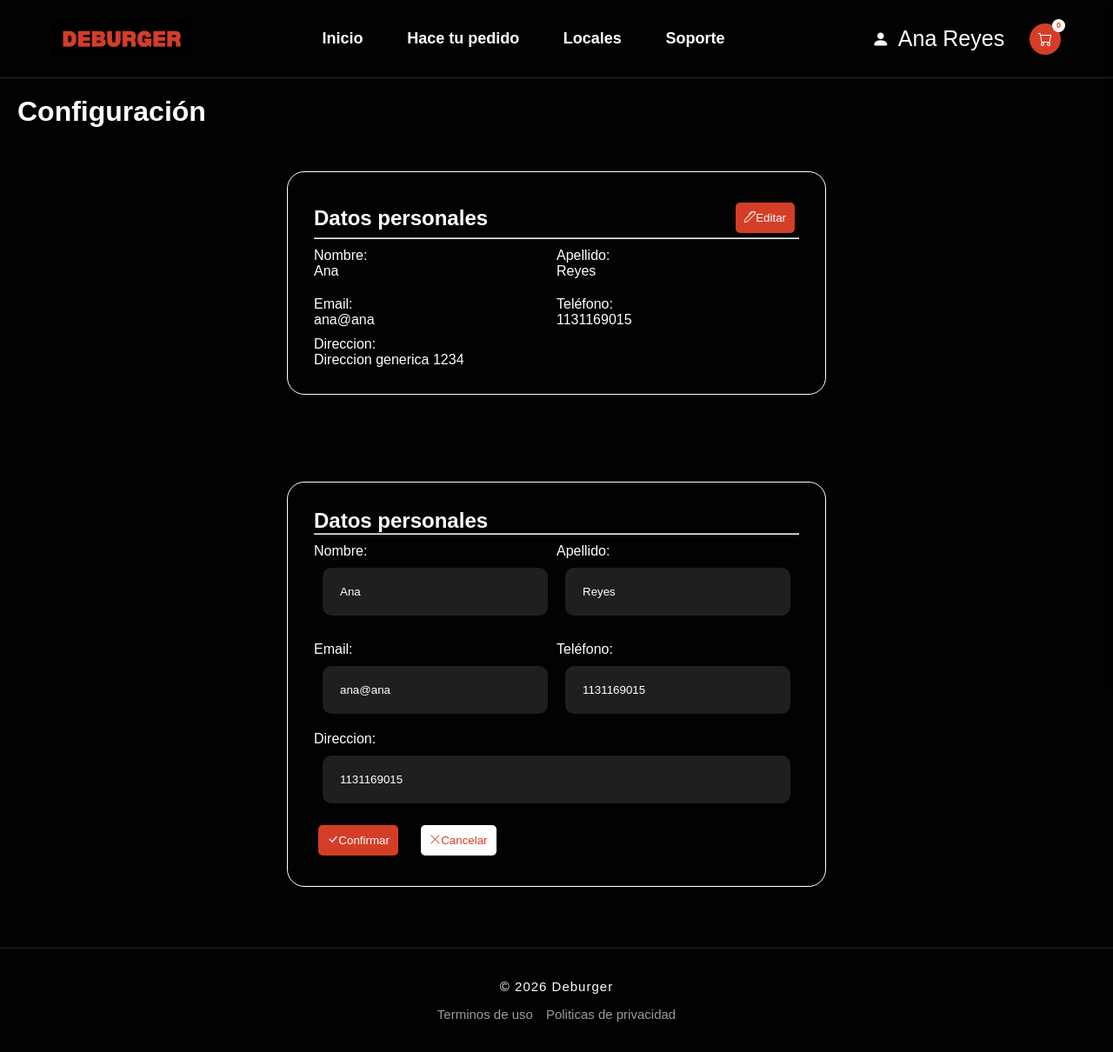
After one commit to TamaraBritezClaudino/Deburger, a PHP site: page /config.php in a window 1280 px wide. The commit adds this page. Shown: the whole page at 87% size. Run offline with PHP 8.4, Linux system fonts and the light colour scheme; a user stored in the database is signed in.

Commit message:
subo cambios

```diff
--- a/configuration.php
+++ b/config.php
@@ -1,5 +1,5 @@
 <?php
 require_once "includes/config.php";
 
-  $section="views/configuration";
+  $section="views/config";
   require_once "views/layout.php";?>
--- a/css/styles.css
+++ b/css/styles.css
@@ -64,6 +64,7 @@ header {
     font-weight: bold;
     cursor: pointer;
     transition: .3s;
+    margin-right: 10px;
 }
 
 .btnHeader:hover {
@@ -611,3 +612,82 @@ input {
     padding: 2px 6px;
     border-radius: 3px;
 }
+
+/*-----------PÁGINA CONFIGURACIÓN------------*/
+#mainConfig, #mainOrders{
+    padding: 20px;
+}
+
+#mainConfig>div, #mainOrders>div{
+    width: 50%;
+    margin: 50px auto;
+    display: flex;
+    flex-direction: column;
+    border-radius: 20px;
+    padding: 30px;
+    border: 1px solid white;
+}
+
+.datos{
+    display: flex;
+    flex-direction: row;
+    justify-content: space-between;
+    align-items: center;
+}
+
+.cambiarDatos input{
+    margin: 10px;
+}
+
+.cambiarDatos .botones{
+    display: flex;
+    flex-direction: row;
+    gap: 1em;
+    margin: 10px 0 0 0;
+}
+
+.datos button, .confirmarbtn{
+    background-color: var(--rojo);
+    display: flex;
+    flex-direction: row;
+    padding: 10px;
+    margin: 5px;
+    border: none;
+    border-radius: 5px;
+}
+
+.cancelarbtn{
+    background-color: white;
+    display: flex;
+    flex-direction: row;
+    padding: 10px;
+    margin: 5px;
+    border: none;
+    border-radius: 5px;
+}
+
+.cancelarbtn p, .cancelarbtn i{
+    color: var(--rojo);
+}
+
+.datosSec{
+    display: flex;
+    flex-direction: row;
+    margin: 10px 0;
+}
+
+.datosSec>div{
+    display: flex;
+    flex-direction: column;
+    width: 50%;
+}
+
+/*-----------PÁGINA PEDIDOS------------*/
+#mainOrders>div{
+    display: flex;
+    flex-direction: column;
+    align-items: center;
+    justify-content: center;
+    gap: 1em;
+    padding: 20px;
+}
--- /dev/null
+++ b/orders.php
@@ -0,0 +1,5 @@
+<?php
+require_once "includes/config.php";
+
+  $section="views/orders";
+  require_once "views/layout.php";?>
--- /dev/null
+++ b/views/config_view.php
@@ -0,0 +1,99 @@
+<head>
+    <meta charset="UTF-8">
+    <meta name="viewport" content="width=device-width, initial-scale=1.0">
+    <title>Configuración</title>
+</head>
+
+<main id="mainConfig">
+    <h1>Configuración</h1>
+
+    <div class="mostrarDatos">
+        <div class="datos">
+            <h2>Datos personales</h2>
+            <button>
+                <i class="bi bi-pen"></i>
+                <p>Editar</p>
+            </button>
+        </div>
+        <hr>
+
+        <div class="datosSec">
+            <div>
+                <p>Nombre:</p>
+                <p>
+                    <?php echo $_SESSION['usuario']['nombre'] ?>
+                </p>
+            </div>
+            <div>
+                <p>Apellido:</p>
+                <p>
+                    <?php echo $_SESSION['usuario']['apellido'] ?>
+                </p>
+            </div>
+        </div>
+
+        <div class="datosSec">
+            <div>
+                <p>Email:</p>
+                <p>
+                    <?php echo $_SESSION['usuario']['email'] ?>
+                </p>
+            </div>
+            <div>
+                <p>Teléfono:</p>
+                <p>
+                    <?php echo $_SESSION['usuario']['telefono'] ?>
+                </p>
+            </div>
+        </div>
+
+        <p>Direccion:</p>
+        <p>Direccion generica 1234</p>
+    </div>
+
+    <div class="cambiarDatos">
+        <div class="datos">
+            <h2>Datos personales</h2>
+        </div>
+        <hr>
+
+        <div class="datosSec">
+            <div>
+                <label for="name">Nombre:</label>
+                <input type="text" name="name" id="name"  placeholder="Ingresa tu nombre" value="<?php echo $_SESSION['usuario']['nombre'] ?>">
+            </div>
+
+            <div>
+                <label for="lastname">Apellido:</label>
+                <input type="text" name="lastname" id="lastname"  placeholder="Ingresa tu nombre" value="<?php echo $_SESSION['usuario']['apellido'] ?>">
+            </div>
+        </div>
+
+        <div class="datosSec">
+            <div>
+                <label for="email">Email:</label>
+                <input type="email" name="email" id="email"  placeholder="Ingresa tu correo electronico" value="<?php echo $_SESSION['usuario']['email'] ?>">
+            </div>
+
+            <div>
+                <label>Teléfono:</label>
+                <input type="tel" name="" id="" placeholder="Ingresa tu número de teléfono" value="<?php echo $_SESSION['usuario']['telefono'] ?>">
+            </div>
+        </div>
+
+        <label>Direccion:</label>
+        <input type="text" name="" id="" value="<?php echo $_SESSION['usuario']['telefono'] ?>">
+
+        <div class="botones">
+            <button class="confirmarbtn">
+                <i class="bi bi-check-lg"></i>
+                <p>Confirmar</p>
+            </button>
+
+            <button class="cancelarbtn">
+                <i class="bi bi-x-lg"></i>
+                <p>Cancelar</p>
+            </button>
+        </div>
+    </div>
+</main>
--- a/views/layout.php
+++ b/views/layout.php
@@ -32,17 +32,24 @@
             <div class="usuario" onclick="toggleMenu()">
                 <i class="bi bi-person-fill"></i>
 
-                <p class="NomUser"><?php echo $_SESSION['usuario']['nombre'] ?></p> <!--Donde deberia ir el menu desplegable wa-->
+                <p class="NomUser"><?php echo $_SESSION['usuario']['nombre'] ?> <?php echo $_SESSION['usuario']['apellido'] ?></p> <!--Donde deberia ir el menu desplegable wa-->
             </div>
 
             <div class="sub-menu-wrap" id="subMenu">
                 <div class="sub-menu">
                     <div class="user-info">
                         <i class="bi bi-person-fill"></i>
-                        <p class="NomUser"><?php echo $_SESSION['usuario']['nombre'] ?></p>
+                        <p class="NomUser"><?php echo $_SESSION['usuario']['nombre'] ?> <?php echo $_SESSION['usuario']['apellido'] ?></p>
                     </div>
                     <hr>
-                    <a href="configuration.php" class="sub-menu-link">
+
+                    <a href="orders.php" class="sub-menu-link">
+                        <i class="bi bi-clock"></i>
+                        <p>Mis pedidos</p>
+                        <span>></span>
+                    </a>
+
+                    <a href="config.php" class="sub-menu-link">
                         <i class="bi bi-gear"></i>
                         <p>Configuración</p>
                         <span>></span>
--- a/views/login_view.php
+++ b/views/login_view.php
@@ -24,10 +24,10 @@
 
             <form method="post">
                 <label for="correo">Correo electrónico</label>
-                <input type="email" id="correo" name="correo">
+                <input type="email" id="correo" name="correo"  placeholder="Ingresa tu correo electrónico">
 
                 <label for="password">Contraseña</label>
-                <input type="password" id="password" name="password">
+                <input type="password" id="password" name="password" placeholder="Ingresa tu contraseña">
 
                 <button type="submit" name="submit">
                     Iniciar sesión
```
Also changed, not shown: views/configuration_view.php (deleted, +0 -9 lines), views/orders_view.php (added, +14 -0 lines), views/register_view.php (+4 -4 lines).
